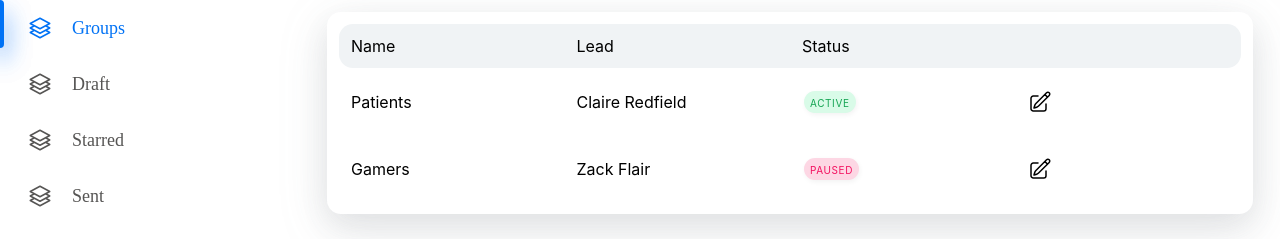
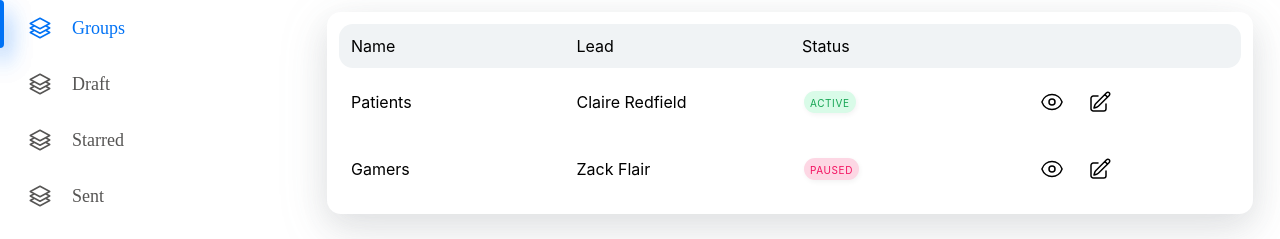
Before and after one commit to triedbyseven/text-cmrs, a Next.js app: page /dashboard in a window 1280 px wide. Shown: the top 239 px of the page. Built offline with nearby package versions, Linux system fonts and the light colour scheme.

Commit message:
Created Detail button and added it to table

```diff
--- /dev/null
+++ b/components/ui/Buttons/Details/index.tsx
@@ -0,0 +1,39 @@
+import React, { useState } from 'react';
+import Icons from '../../Icons';
+import { DetailsProps, DetailsState } from './interfaces';
+import Animations from '../../../animations';
+import Styled from './styled';
+
+const Details: React.FC<DetailsProps> = (props): React.ReactElement => {
+  const [state, setState] = useState<DetailsState>({
+    isMouseOver: false
+  });
+
+  const onMouseEnterHandler = (): void => {
+    setState({ isMouseOver: true });
+  };
+
+  const onMouseLeaveHandler = (): void => {
+    setState({ isMouseOver: false });
+  };
+
+  return(
+    <Styled.Container
+      onClick={ props.onClick }
+      onMouseEnter={ onMouseEnterHandler }
+      onMouseLeave={ onMouseLeaveHandler }
+    >
+      { !state.isMouseOver ? null : (
+        <Animations.SlideY>
+          <Styled.Bubble>
+            <Styled.Caret />
+            <Styled.Text>{ props.label }</Styled.Text>
+          </Styled.Bubble>
+        </Animations.SlideY>
+      ) }
+      <Icons.Eye />
+    </Styled.Container>
+  );
+};
+
+export default Details;
--- /dev/null
+++ b/components/ui/Buttons/Details/interfaces.ts
@@ -0,0 +1,9 @@
+import React from 'react';
+
+export interface DetailsProps extends React.ButtonHTMLAttributes<HTMLButtonElement> {
+  label: string;
+};
+
+export interface DetailsState {
+  isMouseOver: boolean;
+};
--- /dev/null
+++ b/components/ui/Buttons/Details/styled.ts
@@ -0,0 +1,55 @@
+import styled from 'styled-components';
+
+const Styled = () => {};
+
+const Container = styled.button`
+  position: relative;
+  display: flex;
+  background-color: transparent;
+  border: none;
+  padding: 0;
+  margin: 0;
+  align-items: flex-end;
+  justify-content: flex-end;
+  border-radius: 28px;
+  cursor: pointer;
+`;
+
+const Bubble = styled.div`
+  z-index: 10;
+  position: absolute;
+  display: flex;
+  justify-content: center;
+  left: 50%;
+  top: -100%;
+  transform: translate(-50%,-50%);
+  padding-left: 10px;
+  padding-right: 10px;
+  border-radius: 20px;
+  background-color: #FFF;
+  box-shadow: 0 12px 20px 6px rgb(104 112 118 / 0.08);
+`;
+
+const Caret = styled.div`
+  position: absolute;
+  bottom: -10px;
+  border-top: 5px solid #FFF;
+  border-bottom: 5px solid transparent;
+  border-left: 5px solid transparent;
+  border-right: 5px solid transparent;
+`;
+
+const Text = styled.p`
+  position: relative;
+  font-size: 15px;
+  width: max-content;
+  margin: 0;
+  padding: 8px 0;
+`;
+
+Styled.Container = Container;
+Styled.Bubble = Bubble;
+Styled.Caret = Caret;
+Styled.Text = Text;
+
+export default Styled;
--- a/components/ui/Buttons/index.tsx
+++ b/components/ui/Buttons/index.tsx
@@ -11,6 +11,8 @@ import Secondary from './Secondary';
 import { SecondaryProps } from './Secondary/interfaces';
 import Edit from './Edit';
 import { EditProps } from './Edit/interfaces';
+import Details from './Details';
+import { DetailsProps } from './Details/interfaces';
 
 const Buttons: {
   Default: React.FC<DefaultProps>;
@@ -19,6 +21,7 @@ const Buttons: {
   ClearPassword: React.FC<ClearPasswordProps>;
   ToggleVisibility: React.FC<ToggleVisibilityProps>;
   Edit: React.FC<EditProps>;
+  Details: React.FC<DetailsProps>;
 } = (): void => {};
 
 Buttons.Default = Default;
@@ -27,5 +30,6 @@ Buttons.Navbar = Navbar;
 Buttons.ClearPassword = ClearPassword;
 Buttons.ToggleVisibility = ToggleVisibility;
 Buttons.Edit = Edit;
+Buttons.Details = Details;
 
 export default Buttons;
--- a/components/ui/Table/Default/index.tsx
+++ b/components/ui/Table/Default/index.tsx
@@ -16,7 +16,14 @@ const Default: React.FC<DefaultProps> = (props): React.ReactElement => {
         <Layout.Column display='flex' alignItems='center'>{ group.lead }</Layout.Column>
         <Layout.Column display='flex' alignItems='center'>{ group.status === 'active' ? <Labels.Active /> : <Labels.Paused /> }</Layout.Column>
         <Layout.Column display='flex' alignItems='center'>
-          <Buttons.Edit label='Edit user' onClick={() => console.log('Emitting')} />
+          <Layout.Row>
+            <Layout.Column>
+              <Buttons.Details label='Details' onClick={() => console.log('Emitting')} />
+            </Layout.Column>
+            <Layout.Column>
+              <Buttons.Edit label='Edit user' onClick={() => console.log('Emitting')} />
+            </Layout.Column>
+          </Layout.Row>
         </Layout.Column>
       </Layout.Row>
     ));
```
Also changed, not shown: 1 other file (tests, documents, lock files or other folders).
